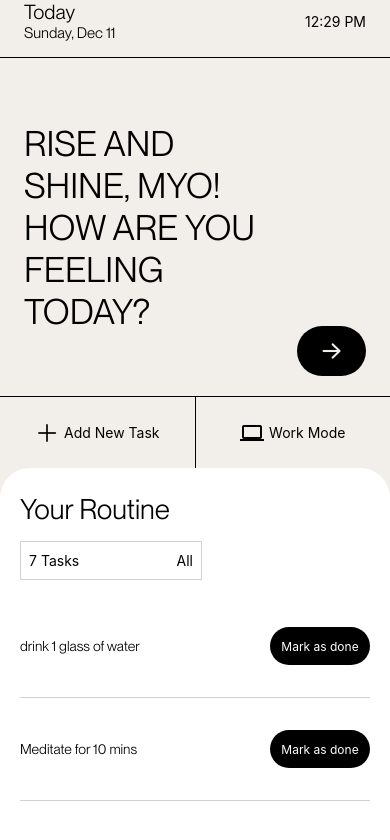
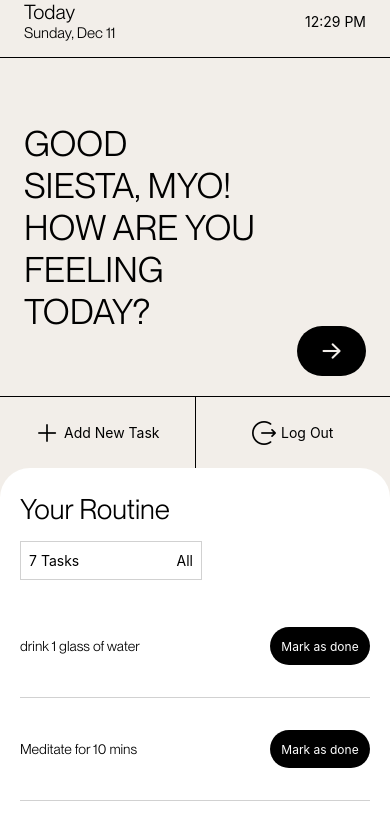
Before and after one commit to MyoThuKha/ToDo-app, a React Native app: screen /home in a window 390 px wide. Shown: the top 840 px of the page. Built offline with nearby package versions, Linux system fonts and the light colour scheme.

Commit message:
added greet

```diff
--- a/pages/home.tsx
+++ b/pages/home.tsx
@@ -6,6 +6,8 @@ import { AntDesign, MaterialIcons } from "@expo/vector-icons";
 import AppBar from "../components/appBar";
 import globalStyle from "../styles/global";
 import { useColorScheme } from "react-native";
+import moment from "moment";
+import { useCallback } from "react";
 
 // return "#f2eee9";
 
@@ -13,6 +15,21 @@ const Home = ({ navigation }: { navigation: any }) => {
   let color = useColorScheme();
   const frontColor = color === "light" ? "black" : "white";
   const backColor = color === "light" ? "#f2eee9" : "black";
+
+  const greetUser = useCallback((name: string): string => {
+    var currentHour = parseInt(moment().format("HH"));
+    if (currentHour >= 3 && currentHour < 12) {
+      return `rise and${"\n"}shine, ${name}!${"\n"}how are you feeling${"\n"}today?`;
+    } else if (currentHour >= 12 && currentHour < 15) {
+      return `Good${"\n"}Siesta, ${name}!${"\n"}how are you feeling${"\n"}today?`;
+    } else if (currentHour >= 15 && currentHour < 20) {
+      return `Good${"\n"}Evening, ${name}!${"\n"}how are you feeling${"\n"}today?`;
+    } else if (currentHour >= 20 && currentHour < 3) {
+      return `Beautiful${"\n"}Night, ${name}!${"\n"}how are you feeling${"\n"}today?`;
+    } else {
+      return "Hello";
+    }
+  }, []);
 
   const username: string = useSelector((state: any) => state.user.firstname);
   return (
@@ -30,8 +47,7 @@ const Home = ({ navigation }: { navigation: any }) => {
               { color: frontColor },
             ]}
           >
-            rise and{"\n"}shine, {username}!{"\n"}how are you feeling{"\n"}
-            today?
+            {greetUser(username)}
           </Text>
           <TouchableOpacity
             style={{ ...globalStyle.goTo, backgroundColor: frontColor }}
@@ -58,12 +74,12 @@ const Home = ({ navigation }: { navigation: any }) => {
             style={{ ...globalStyle.verticleLine, backgroundColor: frontColor }}
           ></View>
 
-          {/* Work mode */}
+          {/* Logout (to implement) */}
           <TouchableOpacity style={styles.btn}>
             <View style={styles.btnContent}>
-              <MaterialIcons name="laptop" size={24} color={frontColor} />
+              <AntDesign name="logout" size={24} color={frontColor} />
               <Text style={{ ...styles.btnText, color: frontColor }}>
-                Work mode
+                Log Out
               </Text>
             </View>
           </TouchableOpacity>
```
